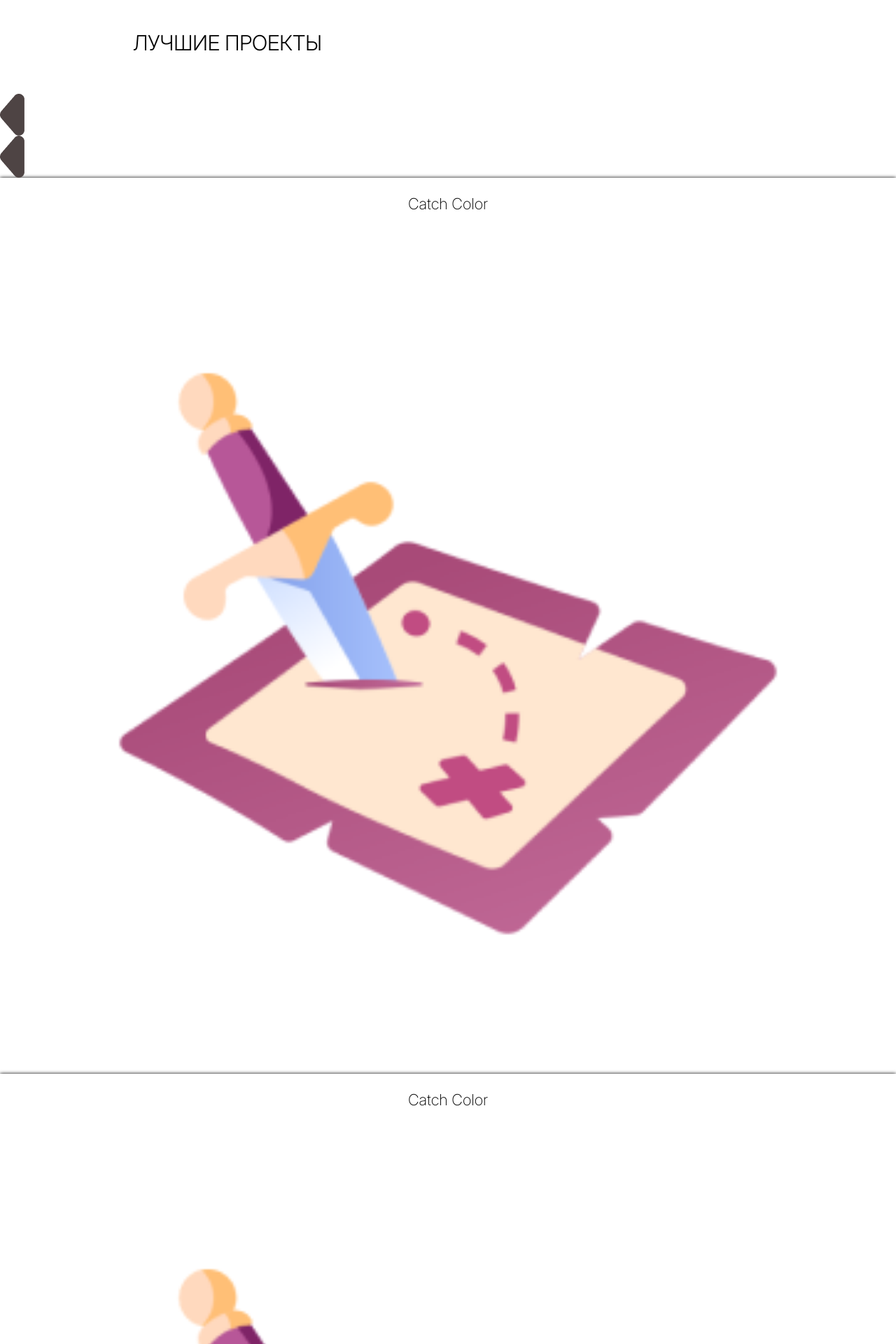
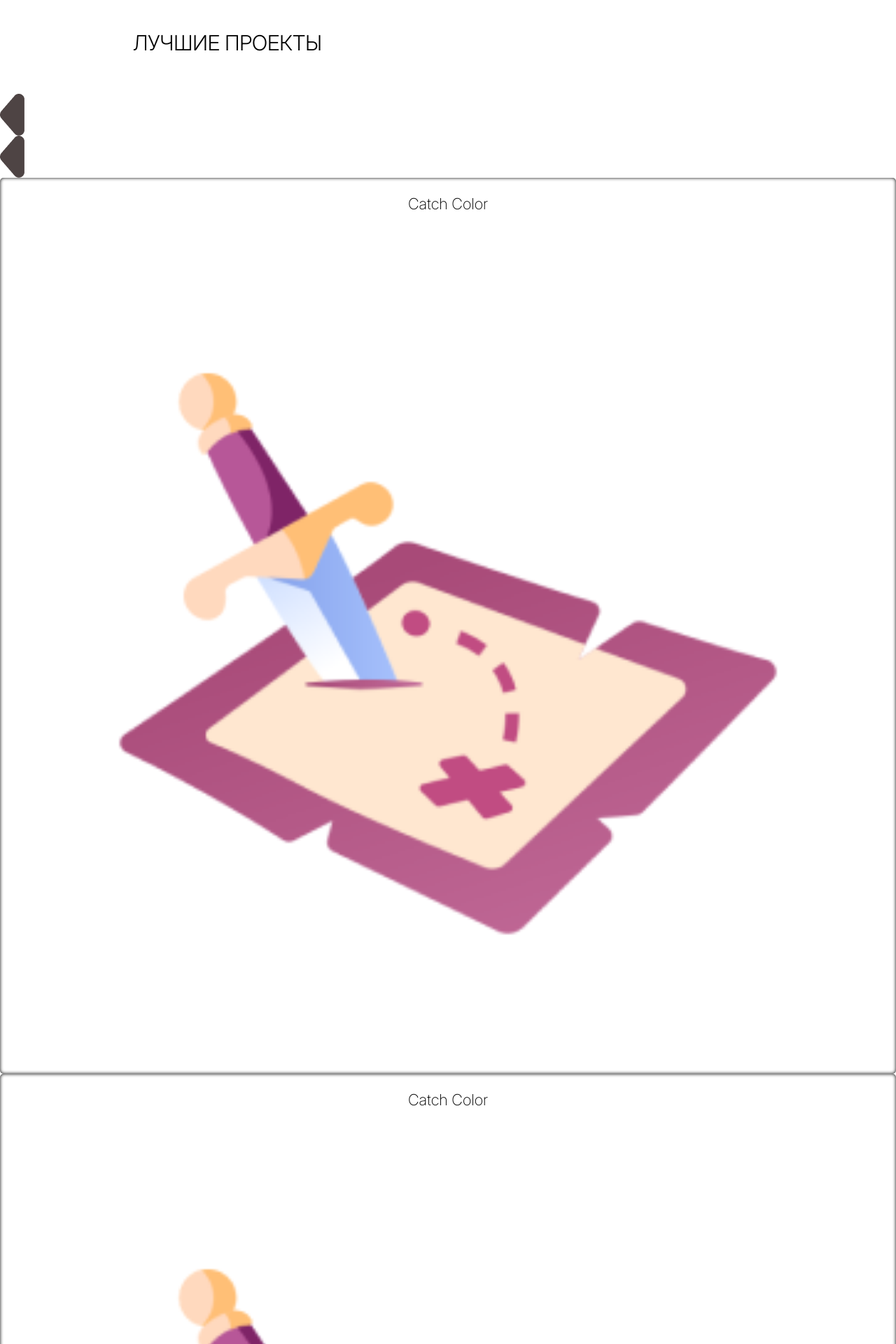
Before and after one commit to LancelotOzerny/LancyStudioRemake, a PHP site: page / in a window 1280 px wide. Shown: the part 1335-3255 px from the top of the page at 70% size. Run offline with PHP 8.4, Linux system fonts and the light colour scheme; style sheets or scripts are compiled from the project's sources.

Commit message:
Изменил тени проектов на внутренние

```diff
--- a/assets/scss/components/project.scss
+++ b/assets/scss/components/project.scss
@@ -7,7 +7,8 @@
 
   aspect-ratio: 1 / 1;
   background-color: #ffffff;
-  box-shadow: 0 0 5px #000000;
+  box-shadow: inset 0 0 5px #000000;
+  border-radius: 5px;
 
   user-select: none;
   -ms-user-select: none;
```
